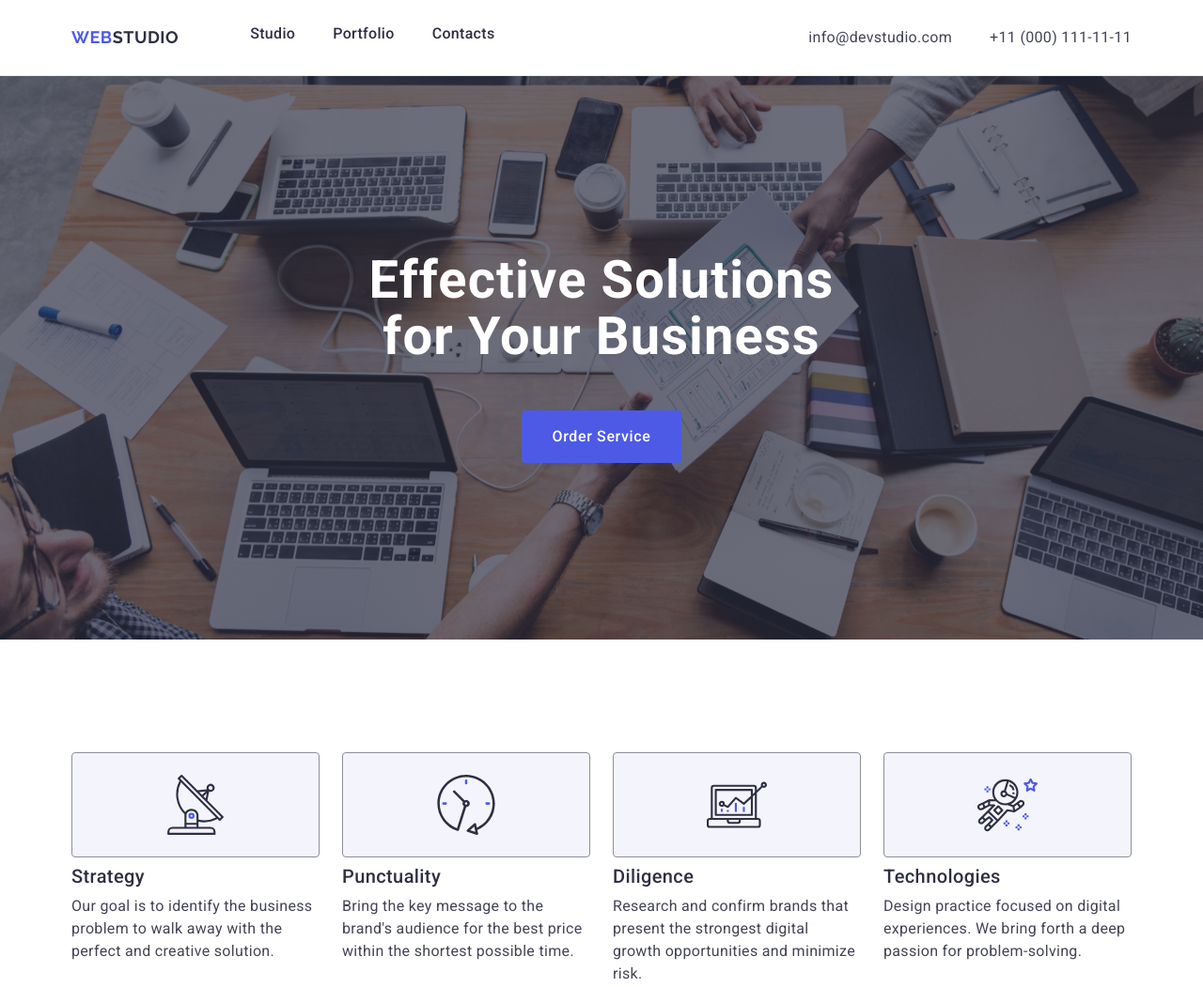
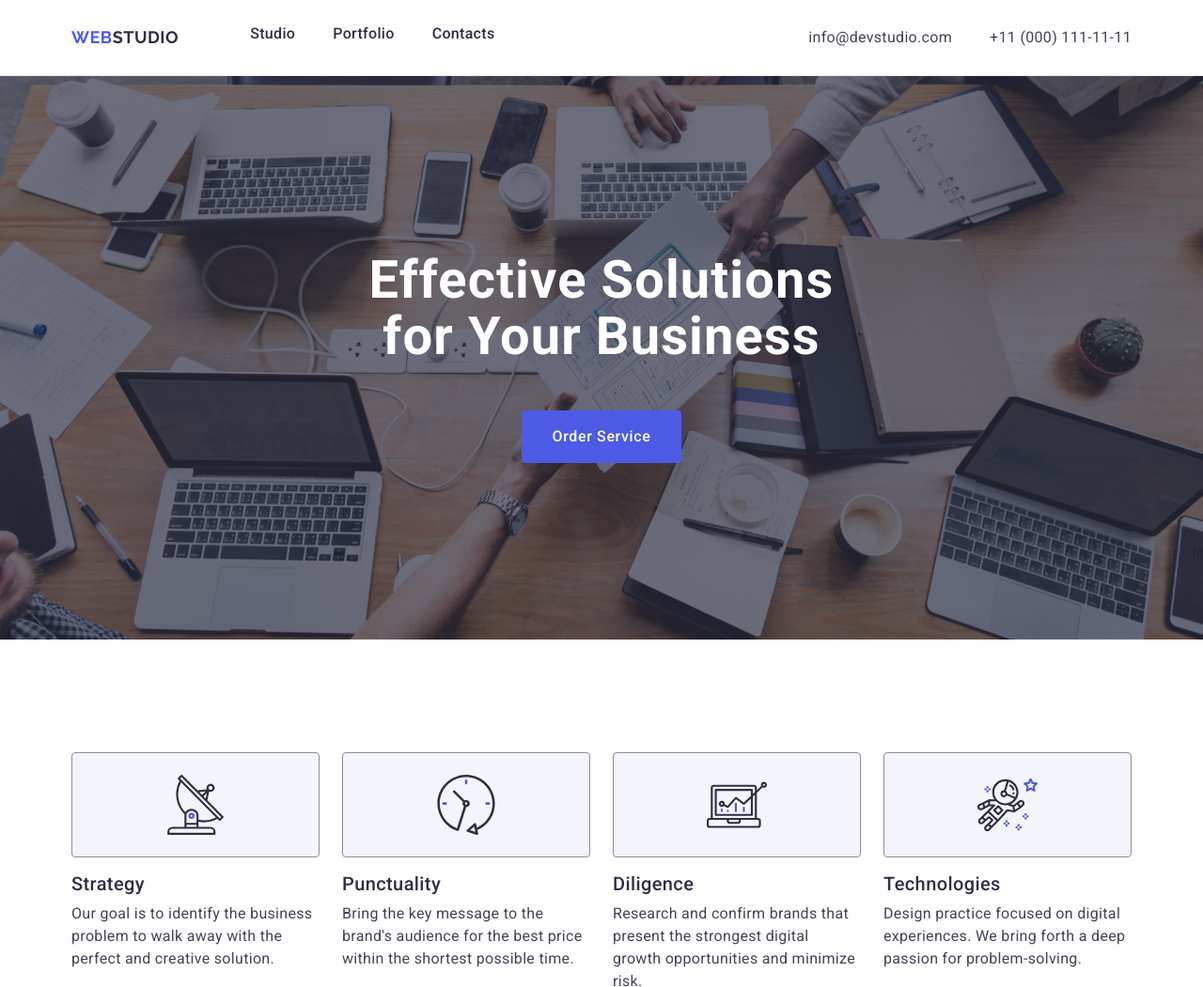
Before and after one commit to Rudiarity/goit-markup-hw-04, a plain HTML site: page index.html in a window 1280 px wide. Shown: the top 1051 px of the page at 94% size. Drawn offline with nearby package versions, Linux system fonts and the light colour scheme.

Commit message:
fixedsection2

```diff
--- a/css/style.css
+++ b/css/style.css
@@ -72,10 +72,15 @@ img {
 
 
 .section-first{
+    max-width: 1440px;
     background-color:rgba(46, 47, 66, 0.70);
     padding-top: 188px;
     padding-bottom: 188px;
     background-image: linear-gradient( rgba(46, 47, 66, 0.7),rgba(46, 47, 66, 0.7)), url(../images/bg_section-1.jpg)  ;
+    background-repeat: no-repeat;
+    background-position: center;
+    background-size: cover;
+
 
 
 
@@ -176,19 +181,21 @@ img {
     gap: 24px;
 
 }
-.icon-item{
-
+.icon_container{
+    display: flex;
+    align-items: center;
+    justify-content: center;
+    height: 112px;
     width: 264px;
-    height: 112px;
-    background-color: #F4F4FD;
-    border: 1px solid  #8E8F99;
+    background-color: #f4f4fd;
     border-radius: 4px;
     margin-bottom: 8px;
-    display: flex ;
-    align-items: center;
-    justify-content: center;
-
+    border: 1px solid  #8E8F99;
 }
+.icon-item{
+    border-radius: 4px;
+    margin-bottom: 8px;
+    }
 .icon-icon{
 
 }
--- a/index.html
+++ b/index.html
@@ -46,24 +46,32 @@
     <div class="container" >
         <ul class="icon-list">
             <li class="icon-item">
+                <div class="icon_container">
                 <svg  width="64" height="64">
                     <use href="./images/icons.svg#icon-antenna-1"> </use>
                 </svg>
+            </div>
             </li>
             <li class="icon-item">
+            <div class="icon_container">
                 <svg  width="64" height="64">
                    <use href="./images/icons.svg#icon-clock-1"></use>
                 </svg>
+            </div>
             </li>
             <li class="icon-item">
+            <div class="icon_container">
                 <svg  width="64" height="64">
                     <use href="./images/icons.svg#icon-diagram-1"></use>
                 </svg>
+            </div>
             </li>
             <li class="icon-item">
+            <div class="icon_container">
                 <svg  width="64" height="64">
                     <use href="./images/icons.svg#icon-astronaut-1"></use>
                 </svg>
+            </div>
             </li>
         </ul>
         <h2 class="visually-hidden">1</h2>
```
